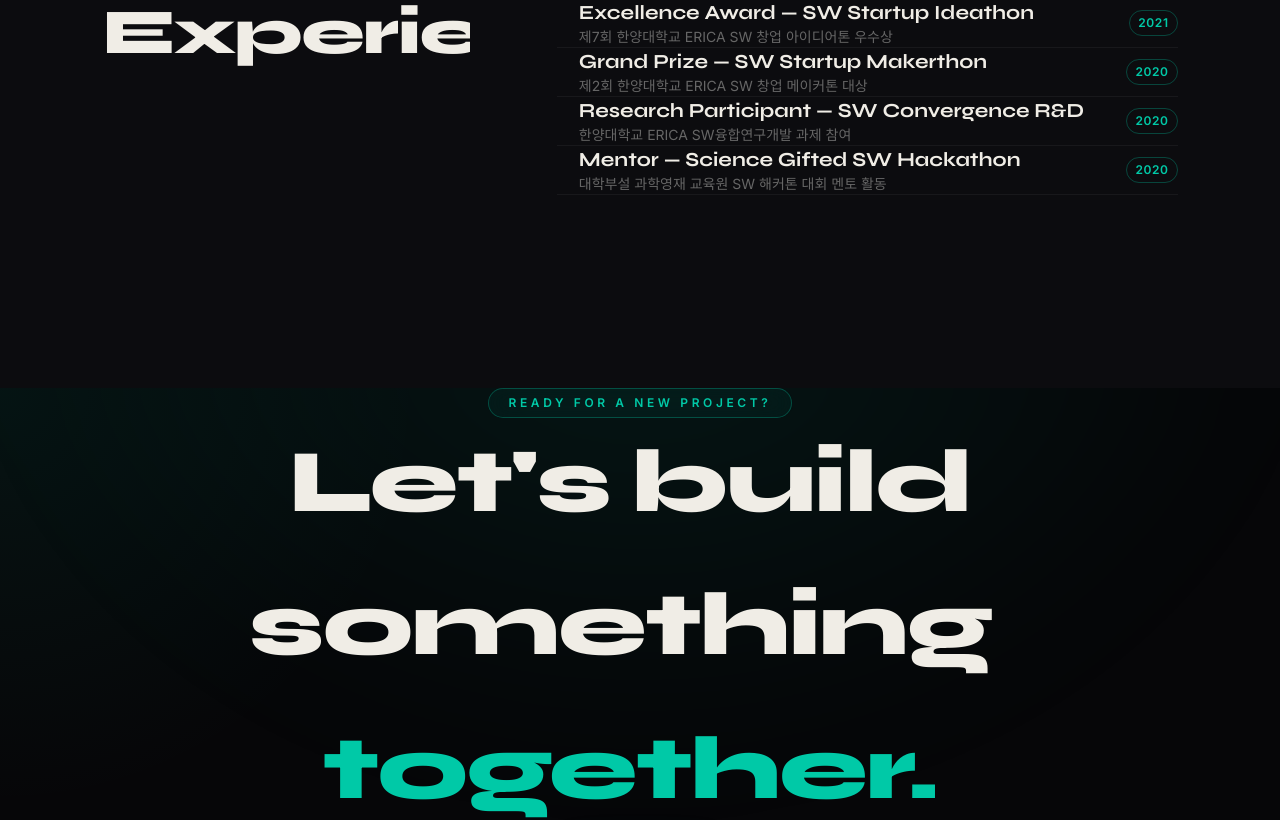
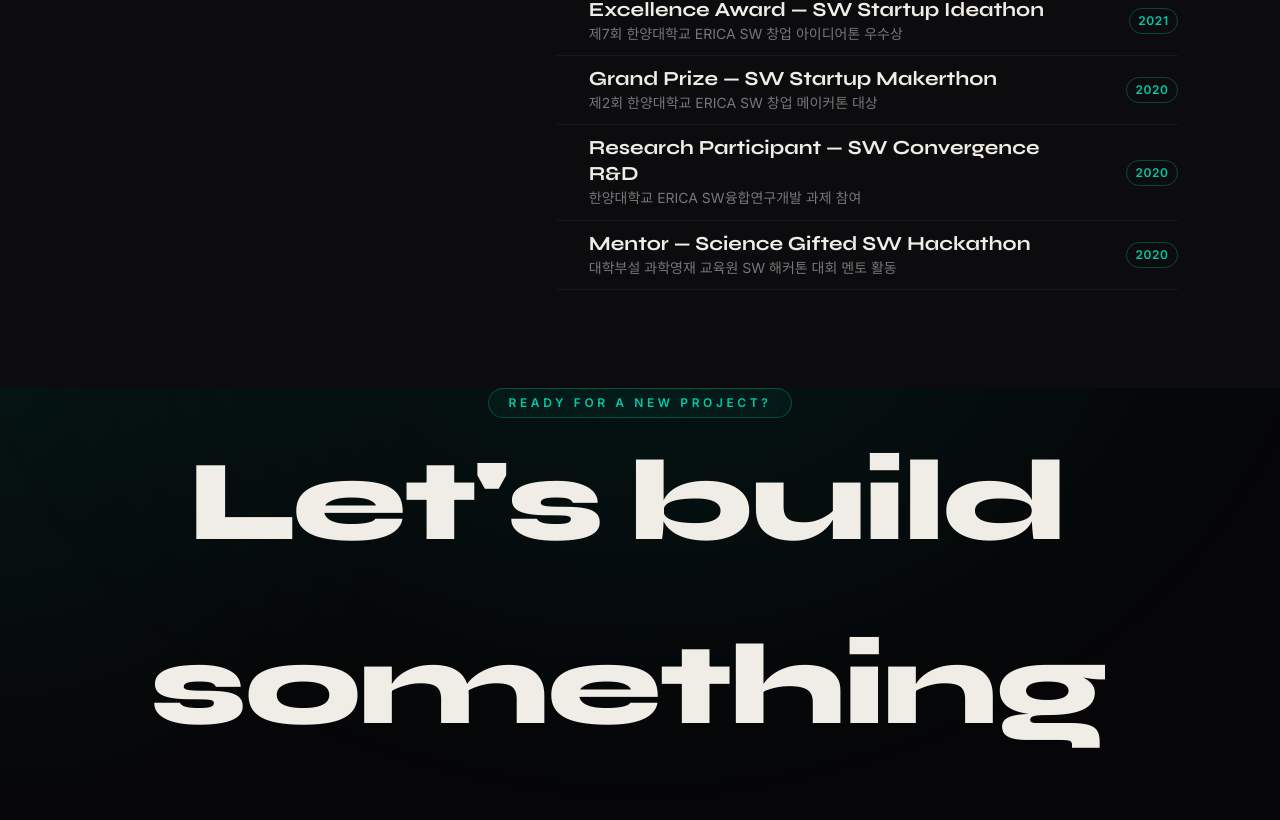
Before and after one commit to nahyun27/nahyun-portfolio, a Next.js app: page / in a window 1280 px wide. Shown: the part 4412-5232 px from the top of the page. Built offline with nearby package versions, Linux system fonts and the light colour scheme.

Commit message:
fix: make it responsive

```diff
--- a/src/app/globals.css
+++ b/src/app/globals.css
@@ -78,8 +78,8 @@ h5 {
   max-width: 1600px;
   margin-left: auto;
   margin-right: auto;
-  padding-left: clamp(40px, 8vw, 180px);
-  padding-right: clamp(40px, 8vw, 180px);
+  padding-left: clamp(20px, 8vw, 180px);
+  padding-right: clamp(20px, 8vw, 180px);
 }
 
 /* noise overlay for hero */
--- a/src/components/AnimatedHeading.tsx
+++ b/src/components/AnimatedHeading.tsx
@@ -29,9 +29,11 @@ export default function AnimatedHeading({ text, className = "", style = {}, dela
         ...style
       }}
     >
-      {lines.map((line, lineIndex) => (
+      {lines.map((line, lineIndex) => {
+        const words = line.split(" ").filter(w => w !== "");
+        return (
           <span key={lineIndex} className="block" style={{ overflow: "clip", padding: "0.1em 0.15em 0.25em", margin: "-0.1em -0.15em" }}>
-          {line.split(" ").map((word, wordIndex) => {
+            {words.map((word, wordIndex) => {
               const isHighlighted = highlightWords.some(hw => word.includes(hw));
               return (
                 <span key={wordIndex} className="inline-block" style={{ overflow: "clip", padding: "0.1em 0 0.3em", margin: "0 0.22em -0.3em 0" }}>
@@ -52,7 +54,8 @@ export default function AnimatedHeading({ text, className = "", style = {}, dela
               );
             })}
           </span>
-      ))}
+        );
+      })}
     </h2>
   );
 }
--- a/src/components/sections/AwardsSection.tsx
+++ b/src/components/sections/AwardsSection.tsx
@@ -34,7 +34,7 @@ export default function AwardsSection() {
               <AnimatedHeading
                 text="Awards &|Experiences."
                 className="mb-8"
-                style={{ fontSize: "clamp(2.4rem,5vw,4rem)" }}
+                style={{ fontSize: "clamp(2.2rem, 9vw, 4rem)" }}
                 delay={0.1}
               />
             </div>
@@ -46,8 +46,8 @@ export default function AwardsSection() {
                 initial={{ opacity: 0, x: 20 }}
                 animate={inView ? { opacity: 1, x: 0 } : {}}
                 transition={{ delay: 0.2 + i * 0.08, duration: 0.5 }}
-                className="group flex flex-col sm:flex-row sm:items-center justify-between py-6 pr-4 sm:pr-8 gap-4 sm:gap-10 border-b cursor-default transition-all duration-300"
-                style={{ borderColor: 'rgba(255,255,255,0.05)', paddingLeft: '0px' }}
+                className="group flex flex-col-reverse sm:flex-row sm:items-center justify-between py-8 pr-4 sm:pr-8 gap-4 sm:gap-10 border-b cursor-default transition-all duration-300"
+                style={{ borderColor: 'rgba(255,255,255,0.05)', paddingLeft: '0px'}}
                 onMouseEnter={(e) => {
                   const el = e.currentTarget as HTMLDivElement;
                   el.style.backgroundColor = "rgba(0,201,167,0.04)";
@@ -59,20 +59,20 @@ export default function AwardsSection() {
                   el.style.paddingLeft = "0px";
                 }}
               >
-                <div className="flex items-start gap-5">
-                  <div className="mt-1 w-[2px] h-[24px] rounded-full scale-y-0 origin-top group-hover:scale-y-100 transition-transform duration-300"
-                    style={{ backgroundColor: "#00C9A7" }} />
-                  <div>
+                <div className="flex items-start gap-4 sm:gap-5">
+                  <div className="mt-1 shrink-0 w-[2px] h-[24px] rounded-full scale-y-0 origin-top group-hover:scale-y-100 transition-transform duration-300 hidden sm:block"
+                    style={{ backgroundColor: "#00C9A7"}} />
+                  <div style={{ padding: "10px"}}>
                     <h3 className="font-bold text-lg md:text-xl transition-colors duration-300 group-hover:text-white"
-                      style={{ fontFamily: "'Syne', sans-serif", color: "#F0EDE6" }}>
+                      style={{ fontFamily: "'Syne', sans-serif", color: "#F0EDE6", lineHeight: "1.3" }}>
                       {ex.title}
                     </h3>
-                    <p className="text-sm mt-1" style={{ color: "#666", fontFamily: "'Inter', sans-serif" }}>
+                    <p className="text-sm mt-2" style={{ color: "#777", fontFamily: "'Inter', sans-serif", lineHeight: "1.6" }}>
                       {ex.org}
                     </p>
                   </div>
                 </div>
-                <span className="shrink-0 text-xs font-bold px-4 py-1.5 rounded-full transition-all duration-300 text-[#00C9A7] group-hover:bg-[#00C9A7] group-hover:text-[#0C0C0F] group-hover:shadow-[0_0_12px_rgba(0,201,167,0.6)]"
+                <span className="self-start sm:self-auto shrink-0 text-xs font-bold px-4 py-1.5 rounded-full transition-all duration-300 text-[#00C9A7] group-hover:bg-[#00C9A7] group-hover:text-[#0C0C0F] group-hover:shadow-[0_0_12px_rgba(0,201,167,0.6)]"
                   style={{
                     border: "1px solid rgba(0,201,167,0.3)",
                     fontFamily: "'Inter', sans-serif",
--- a/src/components/sections/FooterSection.tsx
+++ b/src/components/sections/FooterSection.tsx
@@ -52,12 +52,12 @@ export default function FooterSection() {
 
           <div className="relative mb-16">
             <AnimatedHeading
-              // text="Let's build|something |extraordinary."
-              text="Let's build|something |together."
+              // text="Let's build|something|extraordinary."
+              text="Let's build|something|together."
               // highlightWords={["extraordinary."]}
               highlightWords={["together."]}
               className="leading-[1.1]"
-              style={{ fontSize: "clamp(3.3rem, 7vw, 7.5rem)", letterSpacing: "-0.02em" }}
+              style={{ fontSize: "clamp(2.5rem, 9vw, 7.5rem)", letterSpacing: "-0.02em" }}
               delay={0.2}
             />
           </div>
--- a/src/components/sections/HeroSection.tsx
+++ b/src/components/sections/HeroSection.tsx
@@ -33,7 +33,7 @@ export default function HeroSection() {
         }}
       />
 
-      <div className="flex-1 flex flex-col justify-center py-20 relative z-10 px-8 md:px-16">
+      <div className="flex-1 flex flex-col justify-center py-20 relative z-10 px-4 sm:px-8 md:px-16">
         {/* Eyebrow */}
         <motion.p
           initial={{ opacity: 0, y: 12 }} animate={{ opacity: 1, y: 0 }}
@@ -53,7 +53,7 @@ export default function HeroSection() {
             lineHeight: 0.88,
             letterSpacing: "-0.04em",
             color: "#F0EDE6",
-            fontSize: "clamp(4rem, 11vw, 11rem)",
+            fontSize: "clamp(2.5rem, 11vw, 11rem)",
             marginBottom: "clamp(1.5rem, 3vw, 2.5rem)",
             overflow: "visible",
           }}
```
Lines whose indentation alone changed are shown as unchanged.
